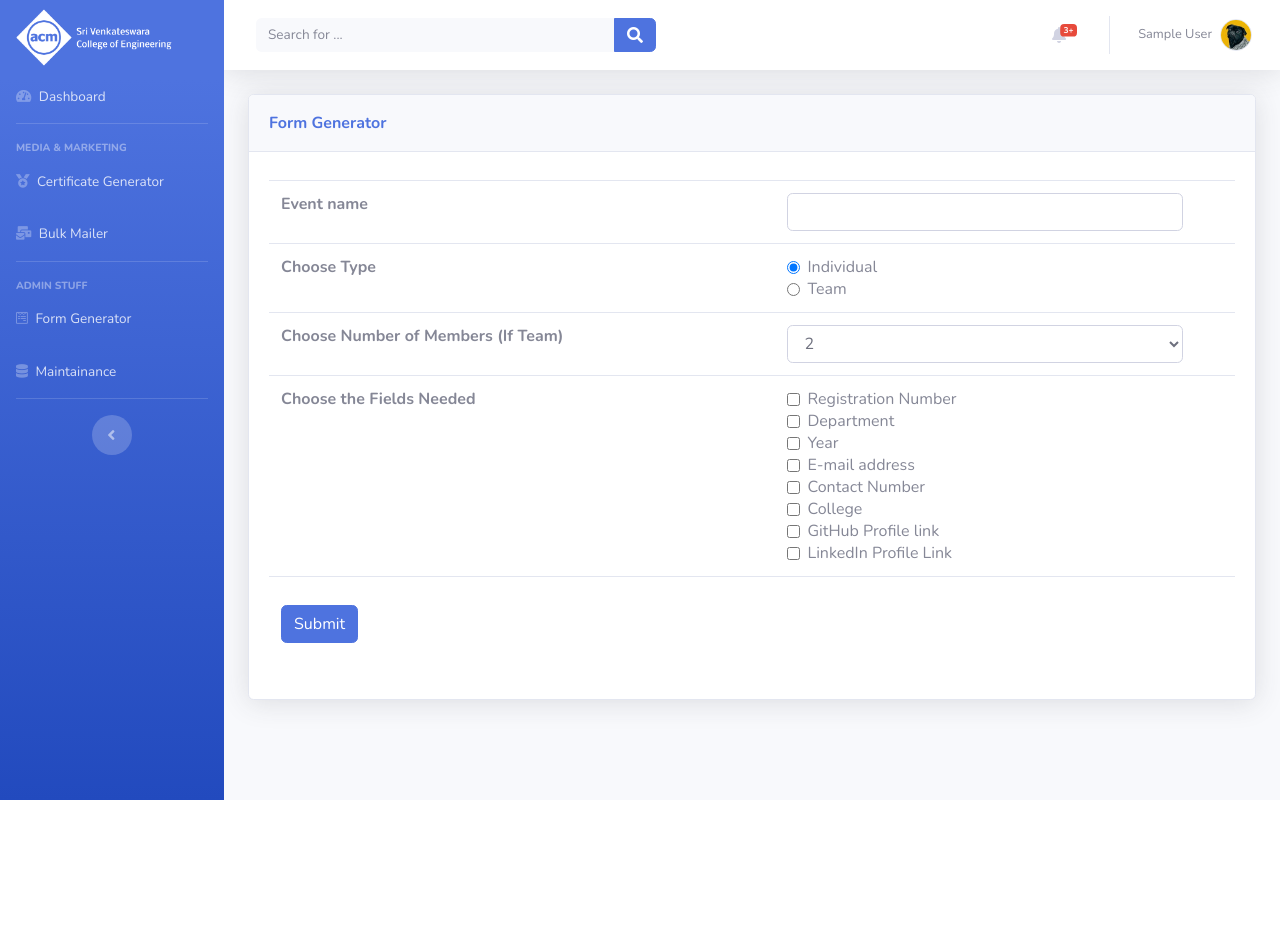
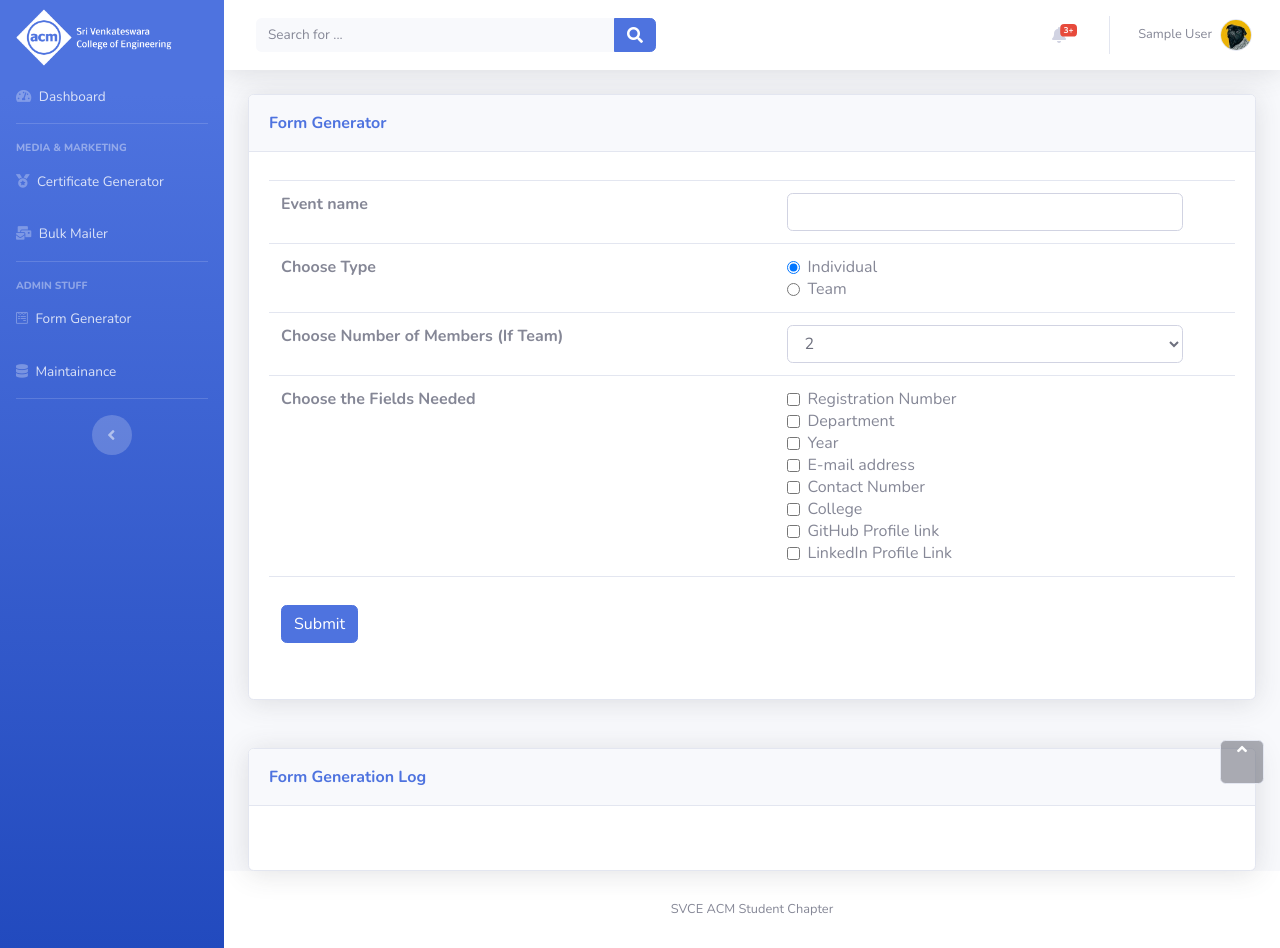
Before and after one commit to bearlike/REMS-For-Organisations, a PHP site: page /members/form-gen in a window 1280 px wide. Before the commit the page ends 800 px from the top, so only its background shows below. Run offline with PHP 8.4, Linux system fonts and the light colour scheme; the visitor is signed in with stand-in values (Sample User, id 1); data that the repository does not hold is empty; some libraries are stand-ins or nearby versions.

Commit message:
Form Fixes + Basic Form Styling

```diff
--- a/members/form-gen/index.php
+++ b/members/form-gen/index.php
@@ -136,10 +136,10 @@
                     <div class="card-body">
                         <div class="table-responsive table mt-2" id="dataTable" role="grid" aria-describedby="dataTable_info">
 					    <table class="table dataTable my-0" id="dataTable">
-							<form action="<?php echo $_SERVER[" PHP_SELF "]; ?>" method="post" style="width: 60%;margin-left: 20%;margin-right: 20%">
+							<form action="<?php echo $_SERVER["PHP_SELF"]; ?>" method="post" style="width: 60%;margin-left: 20%;margin-right: 20%">
 								<tr>
 									<th>Event name</th>
-									<td><input type="text" class="form-control" name="event_name"></td>
+									<td><input type="text" class="form-control" name="event_name"/></td>
 									<td></td>
 								</tr>
 
@@ -243,6 +243,20 @@
 									<td></td>
 									<td></td>
 								</tr>
+							</form>
+						</table>
+					</div>
+                    </div>
+			</div>
+			<br><br>
+			<div class="card shadow">
+				<div class="card-header py-3">
+					<p class="text-primary m-0 font-weight-bold">Form Generation Log</p>
+				</div>
+				<div class="card-body">
+					<div class="table-responsive table mt-2" id="dataTable" role="grid" aria-describedby="dataTable_info">
+						<table class="table dataTable my-0" id="dataTable">
+							<tbody>
 								<?php
 									// Connecting to the database
 									$conn = new mysqli($servername, $username, $password, $dbname);
@@ -259,80 +273,110 @@
 										$table_columns = "";
 
 										//Initial details of the HTML page
-										$html_file = "<!DOCTYPE html>
+										$html_file = '<!DOCTYPE html>
 													<html>
 														<head>
-														<title>".$event_name."</title>
-														<link rel=\"stylesheet\" href=\"../../assets/bootstrap/css/bootstrap.min.css\">
+															<title>'.ucwords($event_name).'</title>
+															<meta name="viewport" content="width=device-width, initial-scale=1.0, shrink-to-fit=no">
+															<link rel="icon" type="image/png" sizes="600x600" href="../../assets/img/Logo_White.png">
+															<link href="vendor/mdi-font/css/material-design-iconic-font.min.css" rel="stylesheet" media="all">
+															<link href="vendor/font-awesome-4.7/css/font-awesome.min.css" rel="stylesheet" media="all">
+															<link href="https://fonts.googleapis.com/css?family=Roboto:100,100i,300,300i,400,400i,500,500i,700,700i,900,900i" rel="stylesheet">
+															<link href="vendor/select2/select2.min.css" rel="stylesheet" media="all">
+															<link href="vendor/datepicker/daterangepicker.css" rel="stylesheet" media="all">
+															<link href="css/main.css" rel="stylesheet" media="all">
 														</head>
-													<body>";
+													<body>
+														<div class="page-wrapper bg-blue p-t-100 p-b-100 font-robo">
+															<div class="wrapper wrapper--w680">
+																<div class="card card-1">
+																	<div class="card-heading"></div>
+																	<div class="card-body">
+																		<h2 class="title">Registration for '.ucwords($event_name).'</h2>';
 											//Form section starts here
-											$html_file = $html_file."<form action=\"../entry.php\" method=\"post\" style=\"width: 40%;margin-left: 30%;margin-right: 30%\">";
-											$html_file = $html_file."<input type=\"hidden\" name=\"event_name\" value=\"".$event_name."\">";
-											$html_file = $html_file."<h1>".$event_name."</h1>";
+											$html_file = $html_file.'<form action="../entry.php" method="post" >';
+											$html_file = $html_file.'<input type="hidden" name="event_name" value="'.$event_name.'">';
 											if($event_type=="individual"){
-												$html_file = $html_file."<div class=\"form-group\">
-												<label>Participant name:</label>
-												<input type=\"text\" name=\"participant_name\" class=\"form-control\">
+												$html_file = $html_file."<div class=\"input-group\">
+												<input type=\"text\" placeholder=\"Participant name\" name=\"participant_name\" class=\"input--style-1\">
 												</div>";
 												$table_columns = $table_columns."participant_name VARCHAR(255),";
 												foreach($fields as $selected){
-													$html_file = $html_file."<div class=\"form-group\">
-													<label>".$display_prompts[$selected]."</label>
-													<input type=\"text\" name=\"".$selected."\"class=\"form-control\">
+													$html_file = $html_file."<div class=\"input-group\">
+													<input type=\"text\" placeholder=\"".ucwords($display_prompts[$selected])."\" name=\"".$selected."\"class=\"input--style-1\">
 													</div>";
 													$table_columns = $table_columns.$selected." VARCHAR(255),";
 												}
-											}else{
+											}
+											else{
 												$number_participants = (int)$number_participants;
 												for ($i=0;$i<$number_participants;$i++){
 													$participant_number = $i+1;
-													$html_file = $html_file."<h5 align=\"center\">Participant - ".$participant_number."</h5>";
-													$html_file = $html_file."<div class=\"form-group\">
-													<label>Participant name:</label>
-													<input type=\"text\" name=\"participant_name".$participant_number."\" class=\"form-control\">
+													/*if(i>0){
+														$html_file = $html_file.'<div class="card card-1">';
+														$html_file = $html_file.'<div class="card-body">';
+													}*/
+													$html_file = $html_file.'<h3 class="title">Details for Participant - '.$participant_number.'</h3>';
+													$html_file = $html_file."<div class=\"input-group\">
+													<input type=\"text\" placeholder=\"Name of Member ".$participant_number."\" name=\"participant_name".$participant_number."\" class=\"input--style-1\">
 													</div>";
 													$table_columns = $table_columns."participant_name".$participant_number." VARCHAR(255),";
 													foreach($fields as $selected){
-													$html_file = $html_file." <div class=\"form-group\">
-													<label>".$display_prompts[$selected]."</label>
-													<input type=\"text\" name=\"".$selected.$participant_number."\" class=\"form-control\">
-													</div>";
+														$html_file = $html_file." <div class=\"input-group\">
+														<input type=\"text\" placeholder=\"".ucwords($display_prompts[$selected])." of Member ".$participant_number."\" name=\"".$selected.$participant_number."\" class=\"input--style-1\">
+														</div><br>";
 														$table_columns = $table_columns.$selected.$participant_number." VARCHAR(255),";
 													}
+													/*if(i==0){
+														$html_file = $html_file.'</div></div>';
+													}*/
 												}
 											}
 
 											//table columns for the new table generated and query to create also generated
 											$table_columns=substr($table_columns, 0, -1);
-											$creation_query = "CREATE TABLE IF NOT EXISTS ".$event_name." (".$table_columns.");";
+											$creation_query = "CREATE TABLE IF NOT EXISTS event_".str_replace(" ","_",$event_name)." (".$table_columns.");";
 											$submit_stmt = $conn->prepare($creation_query);
 										if (!$submit_stmt) {
 											echo "Prepare failed: (" . $conn->errno . ") " . $conn->error . "<br>";
 										}
 										$submit_stmt->execute();
-										echo ("<br>Table created successfully for the new form<br>");
+										echo ("<tr><td>Successfully created table in database for the new form</td></tr>");
 
 											//Closing section
-											$html_file = $html_file."<input type=\"submit\" class=\"btn btn-primary mb-2\">
+											$html_file = $html_file.'		<div class="p-t-20">
+																			<input type="submit" class="btn btn--radius btn--green">
+																		</div>
 																	</form>
+																</div>
+															</div>
+														</div>
+													</div>
 													<script src=\"https://maxcdn.bootstrapcdn.com/bootstrap/3.3.7/js/bootstrap.min.js\" integrity=\"sha384-Tc5IQib027qvyjSMfHjOMaLkfuWVxZxUPnCJA7l2mCWNIpG9mGCD8wGNIcPD7Txa\" crossorigin=\"anonymous\"></script>
 												</body>
-											</html>";
+											</html>';
 
 											fwrite($file, $html_file);
 											fclose($file);
-											echo ("<br>Form created successfully<br>");
-											echo "<br><a href='".$form_file."'>Click here</a>";
+											echo "<tr><td>Successfully Form Created</td></tr>";
+											echo "<tr><td><a target=\"_blank\" href='".$form_file."'>Click here to visit the form</a></td></tr>";
 									}
 								?>
-							</form>
+
+							</tbody>
 						</table>
 					</div>
 				</div>
 			</div>
 		</div>
 	</div>
+     <footer class="bg-white sticky-footer">
+     	<div class="container my-auto">
+               <div class="text-center my-auto copyright"><span>SVCE ACM Student Chapter</span></div>
+          </div>
+     </footer>
+    </div><a class="border rounded d-inline scroll-to-top" href="#page-top"><i class="fas fa-angle-up"></i></a></div>
+
 	<script src="https://cdnjs.cloudflare.com/ajax/libs/jquery/3.4.1/jquery.min.js"></script>
 	<script src="https://maxcdn.bootstrapcdn.com/bootstrap/3.3.7/js/bootstrap.min.js" crossorigin="anonymous"></script>
 	<script src="https://cdnjs.cloudflare.com/ajax/libs/twitter-bootstrap/4.4.1/js/bootstrap.bundle.min.js"></script>
```
Also changed, not shown: public/entry.php (+11 -27 lines), public/thankyou.html (deleted, +0 -32 lines). Lines whose indentation alone changed are shown as unchanged.
